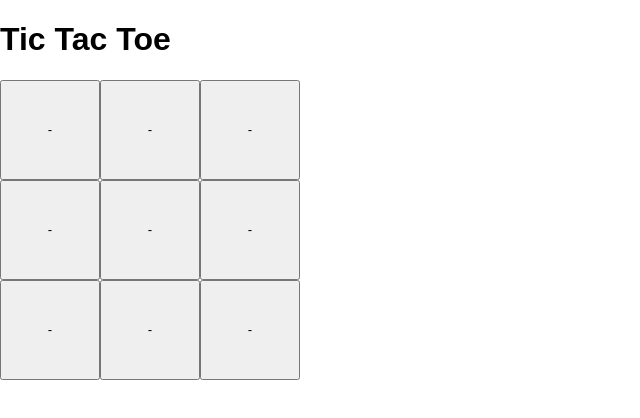
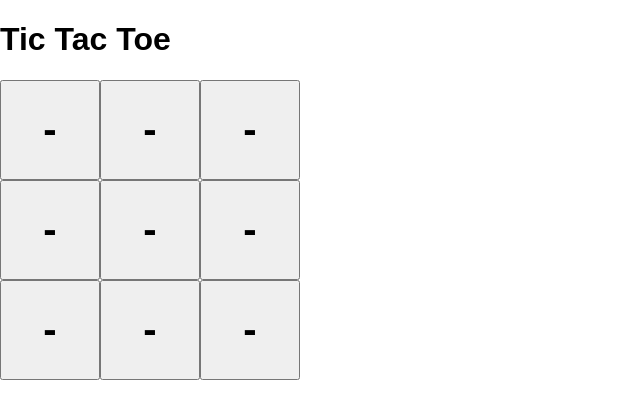
Before and after one commit to futurecodesmith/React-Tic-Tac-Toe, a React (Create React App) app: page / in a window 1280 px wide. Shown: the top 418 px of the page, without its empty margins (0-640 px from the left). Built offline with nearby package versions, Linux system fonts and the light colour scheme.

Commit message:
index rows and columns

```diff
--- a/src/App.css
+++ b/src/App.css
@@ -5,4 +5,6 @@
 .button {
   height: 100px;
   width: 100px;
+  font-size: 40px;
+  font-weight: 900;
 }
--- a/src/App.jsx
+++ b/src/App.jsx
@@ -6,7 +6,8 @@ import './App.css';
     super();
     //this.turn = 'X'
     this.state = {
-      turn: '-',
+      turn: 'X',
+      gameOver: false
     }
   }
 
@@ -37,8 +38,8 @@ class Board extends App {
   populateBoard() {
     var rows = [];
     for (let i = 0; i < 3; i += 1) {
-      rows.push(<Row change={this.props.change} state={this.props.state} key={i} />)
-    } //Need to update props ^^
+      rows.push(<Row change={this.props.change} state={this.props.state} key={i} rowKey={i}/>)
+    }
     return rows;
   }
 
@@ -63,11 +64,11 @@ class Row extends Board {
   populateRow() {
     var boxes = [];
     for (let i = 0; i < 3; i += 1) {
-      boxes.push(<Box change={this.props.change} state={this.props.state} key={i} />)
+      boxes.push(<Box change={this.props.change} state={this.props.state} key={i} boxKey={i} rowKey={this.props.rowKey}/>)
     }
+    //console.log(this.props.rowKey)
     return boxes;
   }
-
 
   render() {
     return (
@@ -95,9 +96,17 @@ class Box extends Row {
       this.icon = 'X'
       this.props.change()
     }
+   /*
+   check if game over
+
+     if over
+       announce winner
+       reset board
+  */
   }
 
   render() {
+    console.log('ROW:', this.props.rowKey, 'BOX:', this.props.boxKey)
     return (
       <button onClick={this.toggleState.bind(this)} className="button">
         {this.icon}
```
